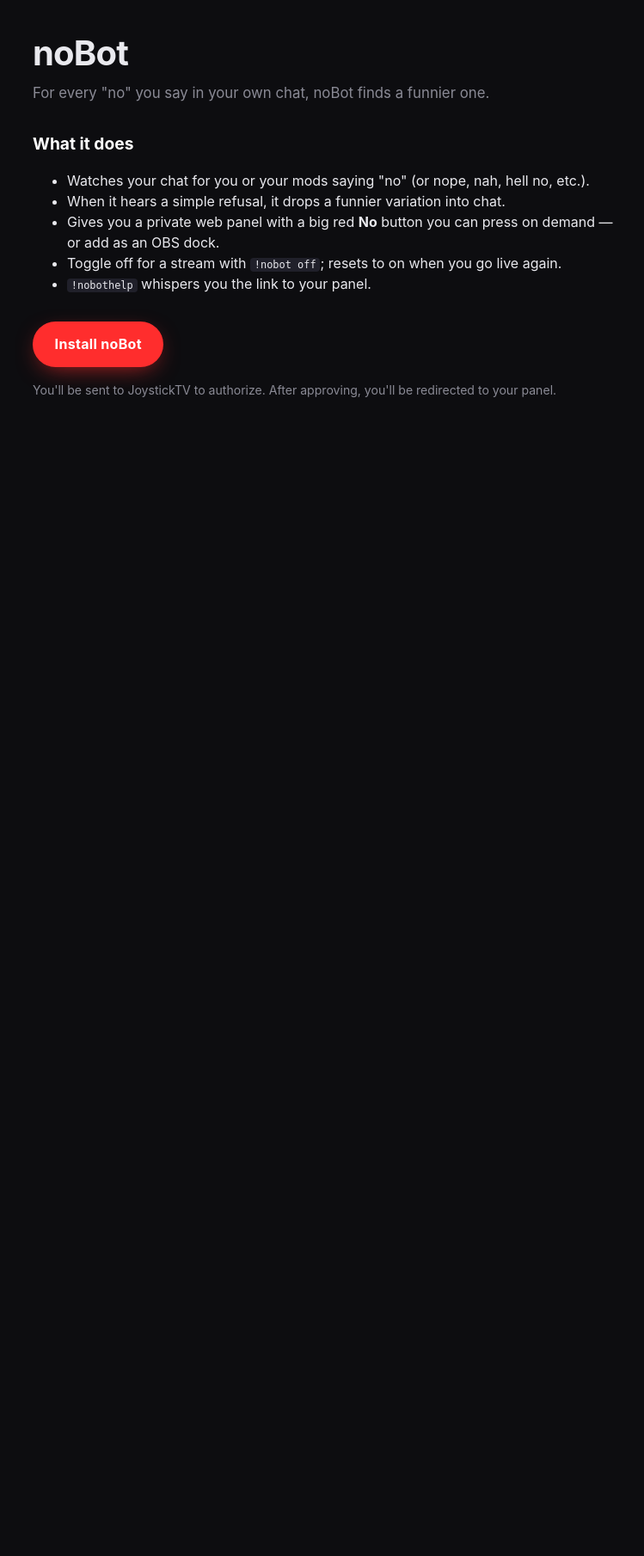
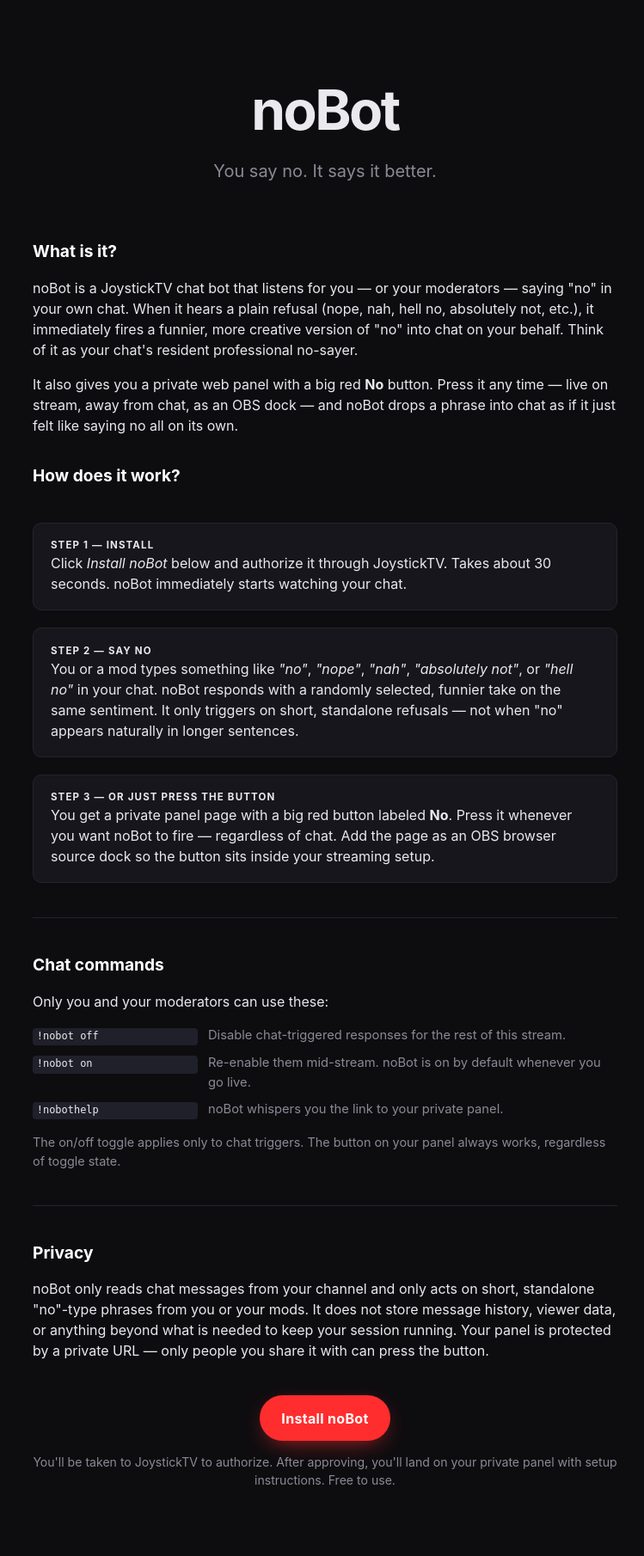
Before and after one commit to blucrew/JSTV-nobot, a FastAPI app: page / in a window 1280 px wide. Shown: the whole page at 86% size, without its empty margins (262-1011 px from the left). Before the commit the page ends 462 px from the top, so only its background shows below. Run offline with FastAPI, Linux system fonts and the light colour scheme; parts of the project's set-up code (start-up, migrations or seed data) failed here and were passed over.

Commit message:
Update landing page with full public-facing description
Adds hero section, how-it-works steps, chat commands table, privacy
section, and install CTA. Designed for JTV bot marketplace display.

Co-Authored-By: Claude Opus 4.7 (1M context) <noreply@anthropic.com>

```diff
--- a/templates/landing.html
+++ b/templates/landing.html
@@ -2,28 +2,108 @@
 <html lang="en">
 <head>
   <meta charset="utf-8">
-  <title>noBot for JoystickTV</title>
+  <title>noBot · JoystickTV</title>
   <meta name="viewport" content="width=device-width, initial-scale=1">
+  <meta name="description" content="noBot watches your JoystickTV chat and responds whenever you say no — with a funnier one.">
   <link rel="stylesheet" href="{{ root_path if root_path is defined else '' }}/static/panel.css">
+  <style>
+    .hero { text-align: center; padding: 3rem 0 2rem; }
+    .hero h1 { font-size: 4rem; margin: 0; letter-spacing: -0.04em; }
+    .hero .tagline { font-size: 1.25rem; color: var(--muted); margin: 0.5rem 0 0; }
+    .how { display: grid; gap: 1.25rem; margin: 2.5rem 0; }
+    .step {
+      background: var(--card);
+      border: 1px solid var(--border);
+      border-radius: 10px;
+      padding: 1.1rem 1.25rem;
+    }
+    .step-label {
+      font-size: 0.72rem;
+      letter-spacing: 0.1em;
+      text-transform: uppercase;
+      color: #ff8a8a;
+      font-weight: 700;
+      margin: 0 0 0.35rem;
+    }
+    .step p { margin: 0; color: var(--ink); }
+    .cta { text-align: center; margin: 2.5rem 0 0.75rem; }
+    .divider {
+      border: none;
+      border-top: 1px solid var(--border);
+      margin: 2.5rem 0;
+    }
+    .commands { display: grid; gap: 0.6rem; }
+    .cmd { display: flex; align-items: baseline; gap: 0.75rem; }
+    .cmd code { flex-shrink: 0; min-width: 12rem; }
+    .cmd span { color: var(--muted); font-size: 0.92rem; }
+  </style>
 </head>
 <body class="landing">
   <main>
-    <h1>noBot</h1>
-    <p class="tagline">For every "no" you say in your own chat, noBot finds a funnier one.</p>
+    <div class="hero">
+      <h1>noBot</h1>
+      <p class="tagline">You say no. It says it better.</p>
+    </div>
 
-    <h2>What it does</h2>
-    <ul>
-      <li>Watches your chat for you or your mods saying "no" (or nope, nah, hell no, etc.).</li>
-      <li>When it hears a simple refusal, it drops a funnier variation into chat.</li>
-      <li>Gives you a private web panel with a big red <strong>No</strong> button you can press on demand — or add as an OBS dock.</li>
-      <li>Toggle off for a stream with <code>!nobot off</code>; resets to on when you go live again.</li>
-      <li><code>!nobothelp</code> whispers you the link to your panel.</li>
-    </ul>
+    <h2>What is it?</h2>
+    <p>
+      noBot is a JoystickTV chat bot that listens for you — or your moderators — saying "no"
+      in your own chat. When it hears a plain refusal (nope, nah, hell no, absolutely not, etc.),
+      it immediately fires a funnier, more creative version of "no" into chat on your behalf.
+      Think of it as your chat's resident professional no-sayer.
+    </p>
+    <p>
+      It also gives you a private web panel with a big red <strong>No</strong> button. Press it
+      any time — live on stream, away from chat, as an OBS dock — and noBot drops a phrase into
+      chat as if it just felt like saying no all on its own.
+    </p>
 
-    <p style="margin-top:2rem">
+    <h2>How does it work?</h2>
+    <div class="how">
+      <div class="step">
+        <p class="step-label">Step 1 — Install</p>
+        <p>Click <em>Install noBot</em> below and authorize it through JoystickTV. Takes about 30 seconds. noBot immediately starts watching your chat.</p>
+      </div>
+      <div class="step">
+        <p class="step-label">Step 2 — Say no</p>
+        <p>You or a mod types something like <em>"no"</em>, <em>"nope"</em>, <em>"nah"</em>, <em>"absolutely not"</em>, or <em>"hell no"</em> in your chat. noBot responds with a randomly selected, funnier take on the same sentiment. It only triggers on short, standalone refusals — not when "no" appears naturally in longer sentences.</p>
+      </div>
+      <div class="step">
+        <p class="step-label">Step 3 — Or just press the button</p>
+        <p>You get a private panel page with a big red button labeled <strong>No</strong>. Press it whenever you want noBot to fire — regardless of chat. Add the page as an OBS browser source dock so the button sits inside your streaming setup.</p>
+      </div>
+    </div>
+
+    <hr class="divider">
+
+    <h2>Chat commands</h2>
+    <p>Only you and your moderators can use these:</p>
+    <div class="commands">
+      <div class="cmd"><code>!nobot off</code> <span>Disable chat-triggered responses for the rest of this stream.</span></div>
+      <div class="cmd"><code>!nobot on</code> <span>Re-enable them mid-stream. noBot is on by default whenever you go live.</span></div>
+      <div class="cmd"><code>!nobothelp</code> <span>noBot whispers you the link to your private panel.</span></div>
+    </div>
+    <p style="margin-top:1rem; color:var(--muted); font-size:0.9rem">
+      The on/off toggle applies only to chat triggers. The button on your panel always works, regardless of toggle state.
+    </p>
+
+    <hr class="divider">
+
+    <h2>Privacy</h2>
+    <p>
+      noBot only reads chat messages from your channel and only acts on short, standalone "no"-type
+      phrases from you or your mods. It does not store message history, viewer data, or anything
+      beyond what is needed to keep your session running. Your panel is protected by a private URL —
+      only people you share it with can press the button.
+    </p>
+
+    <div class="cta">
       <a class="btn-install" href="{{ install_url }}">Install noBot</a>
-    </p>
-    <p class="fineprint">You'll be sent to JoystickTV to authorize. After approving, you'll be redirected to your panel.</p>
+      <p class="fineprint">
+        You'll be taken to JoystickTV to authorize. After approving, you'll land on your private panel
+        with setup instructions. Free to use.
+      </p>
+    </div>
   </main>
 </body>
 </html>
```
